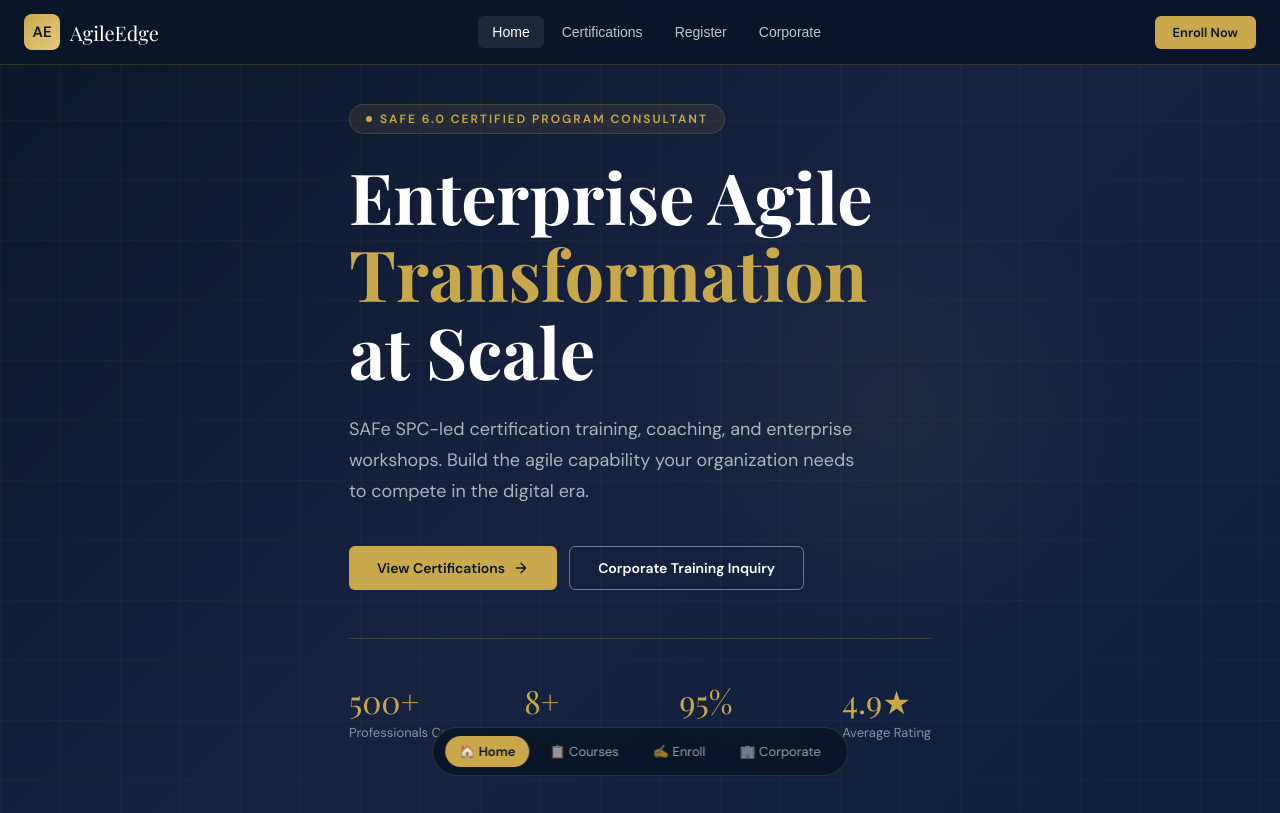
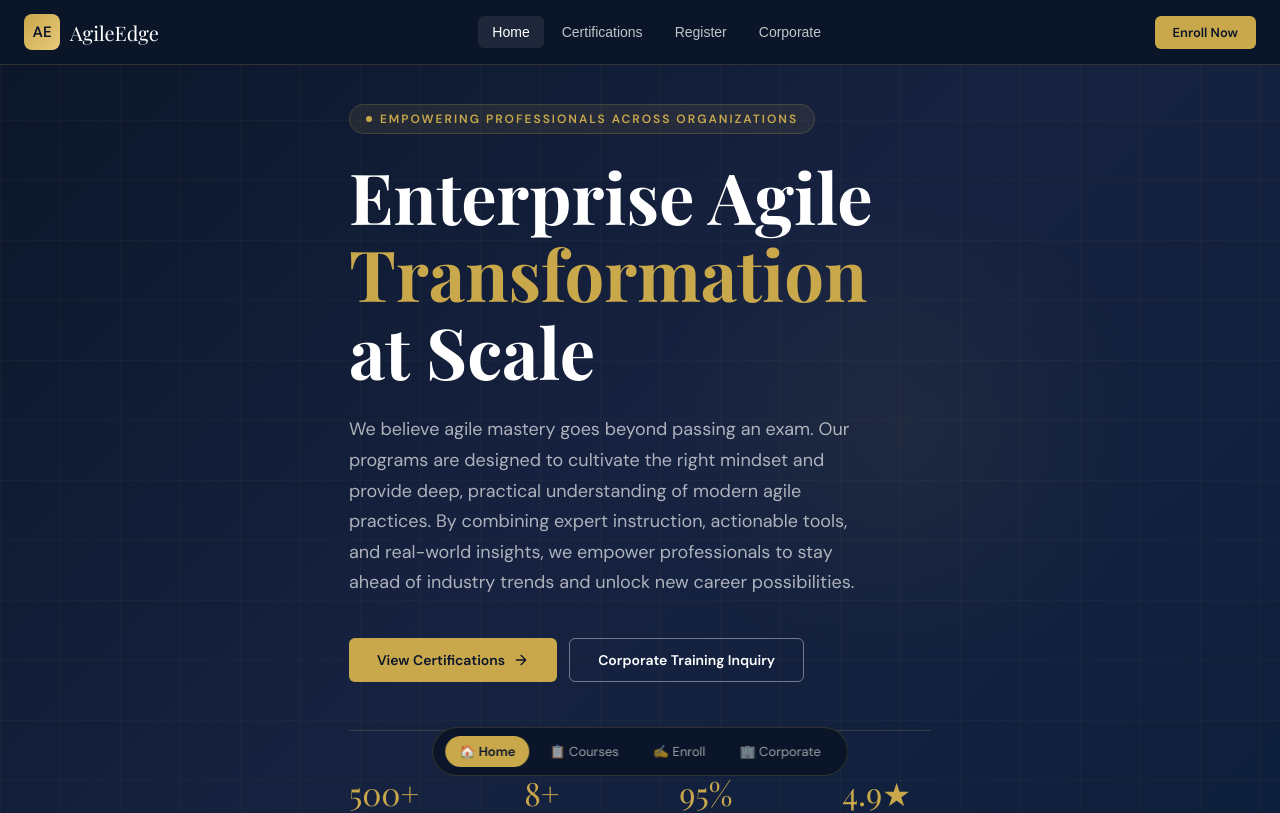
Before and after one commit to girijaasesh/agile-fresh, a Next.js app: page / in a window 1280 px wide. Shown: the top 813 px of the page. Built offline with nearby package versions, Linux system fonts and the light colour scheme.

Commit message:
Update hero text and badge

```diff
--- a/components/AgileEdgeMVP.jsx
+++ b/components/AgileEdgeMVP.jsx
@@ -485,7 +485,7 @@ const HomePage = ({ setPage, currency, setCurrency, toast }) => {
         <div className="container" style={{ position: 'relative', zIndex: 1, paddingTop: 40, paddingBottom: 80 }}>
           <div className="hero-eyebrow">
             <span style={{ width: 6, height: 6, background: 'var(--gold)', borderRadius: '50%', display: 'inline-block' }} />
-            SAFe 6.0 Certified Program Consultant
+            EMPOWERING PROFESSIONALS ACROSS ORGANIZATIONS
           </div>
           <h1 className="hero-title">
             Enterprise Agile<br />
@@ -493,7 +493,7 @@ const HomePage = ({ setPage, currency, setCurrency, toast }) => {
             at Scale
           </h1>
           <p className="hero-sub">
-            SAFe SPC-led certification training, coaching, and enterprise workshops. Build the agile capability your organization needs to compete in the digital era.
+            We believe agile mastery goes beyond passing an exam. Our programs are designed to cultivate the right mindset and provide deep, practical understanding of modern agile practices. By combining expert instruction, actionable tools, and real-world insights, we empower professionals to stay ahead of industry trends and unlock new career possibilities.
           </p>
           <div style={{ display: 'flex', gap: 12, flexWrap: 'wrap' }}>
             <button className="btn btn-primary" onClick={() => setPage('certifications')}>
```
